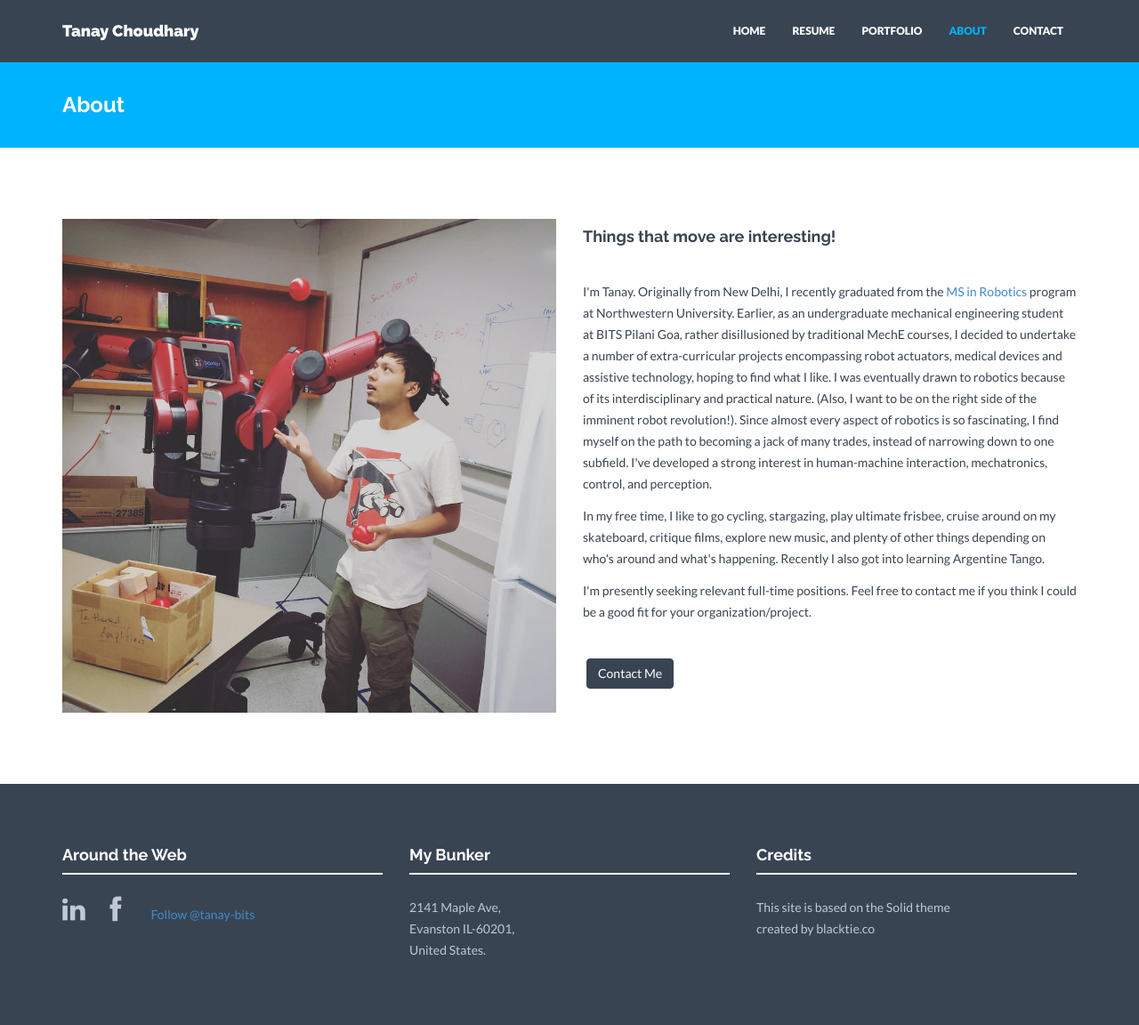
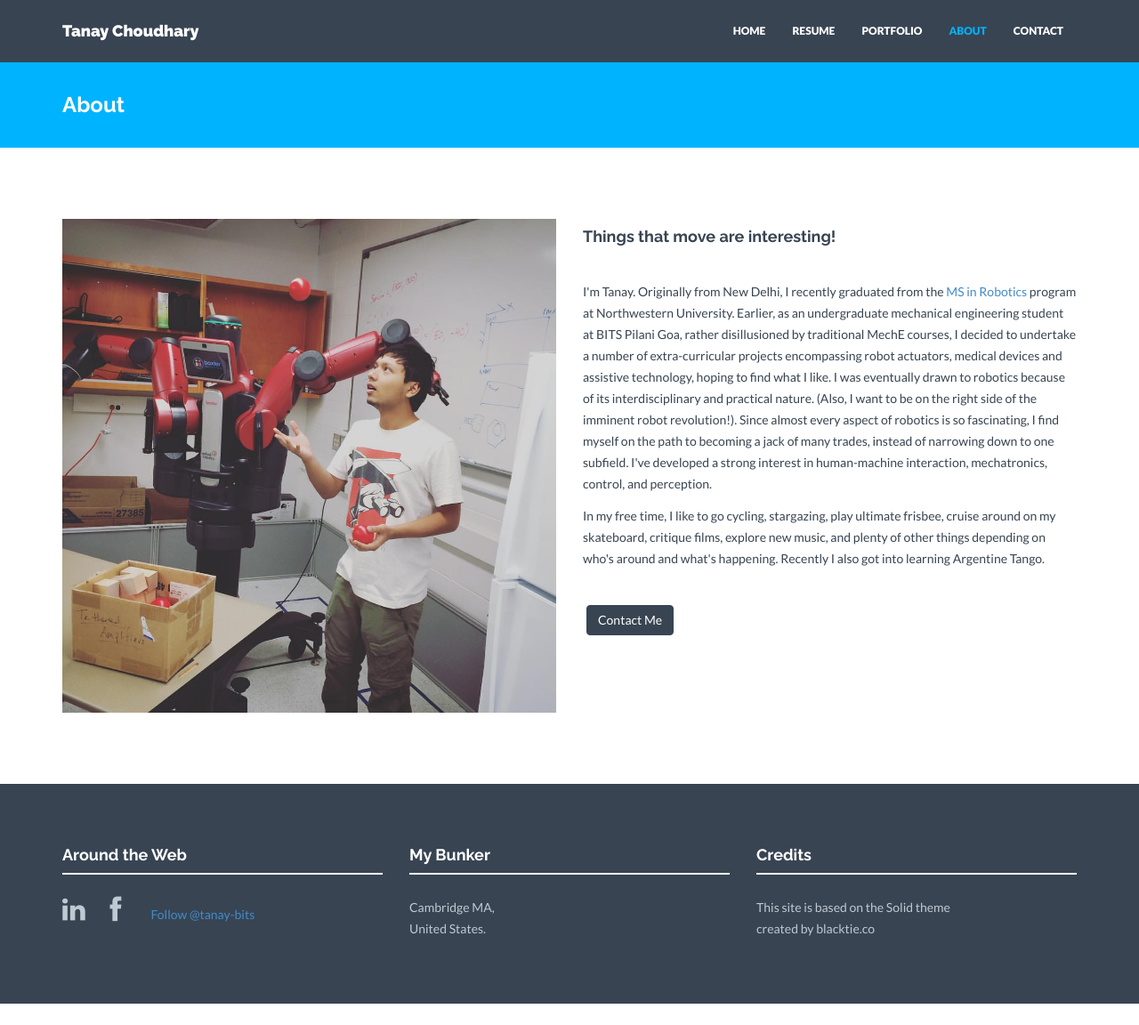
Before and after one commit to tanay-choudhary/tanay-choudhary.github.io, a Jekyll site: the page built from about.html, in a window 1280 px wide and 1152 px high. Shown: the whole window at 89% size. Built offline with Jekyll 4.4.1, drawn with Linux system fonts in a browser that asks for light colours; nearby versions of some CDN libraries.

Commit message:
address, about updated

```diff
--- a/_config.yml
+++ b/_config.yml
@@ -35,8 +35,7 @@ social:
 # Postal address (add as many lines as necessary). Shown in footer and on Contact page.
 address:
   - lines:
-    - 2141 Maple Ave,
-    - Evanston IL-60201,
+    - Cambridge MA,
     - United States.
 
 email: tanay@u.northwestern.edu
--- a/about.html
+++ b/about.html
@@ -15,7 +15,6 @@ permalink: /about/
             <p>I'm Tanay. Originally from New Delhi, I recently graduated from the <a href="http://www.mccormick.northwestern.edu/robotics/meet-students/profiles-2015-2016/choudhary-tanay.html">MS in Robotics</a> program at Northwestern University. Earlier, as an undergraduate mechanical engineering student at BITS Pilani Goa, rather disillusioned by traditional MechE courses, I decided to undertake a number of extra-curricular projects encompassing robot actuators, medical devices and assistive technology, hoping to find what I like. I was eventually drawn to robotics because of its interdisciplinary and practical nature. (Also, I want to be on the right side of the imminent robot revolution!). Since almost every aspect of robotics is so fascinating, I find myself on the path to becoming a jack of many trades, instead of narrowing down to one subfield. I've developed a strong interest in human-machine interaction, mechatronics, control, and perception.</p>
 
             <p>In my free time, I like to go cycling, stargazing, play ultimate frisbee, cruise around on my skateboard, critique films, explore new music, and plenty of other things depending on who's around and what's happening. Recently I also got into learning Argentine Tango.</p>
-            <p>I'm presently seeking relevant full-time positions. Feel free to contact me if you think I could be a good fit for your organization/project.</p>
             <p><br/><a href="/contact/" class="btn btn-theme">Contact Me</a></p>
         </div>
     </div>
```
